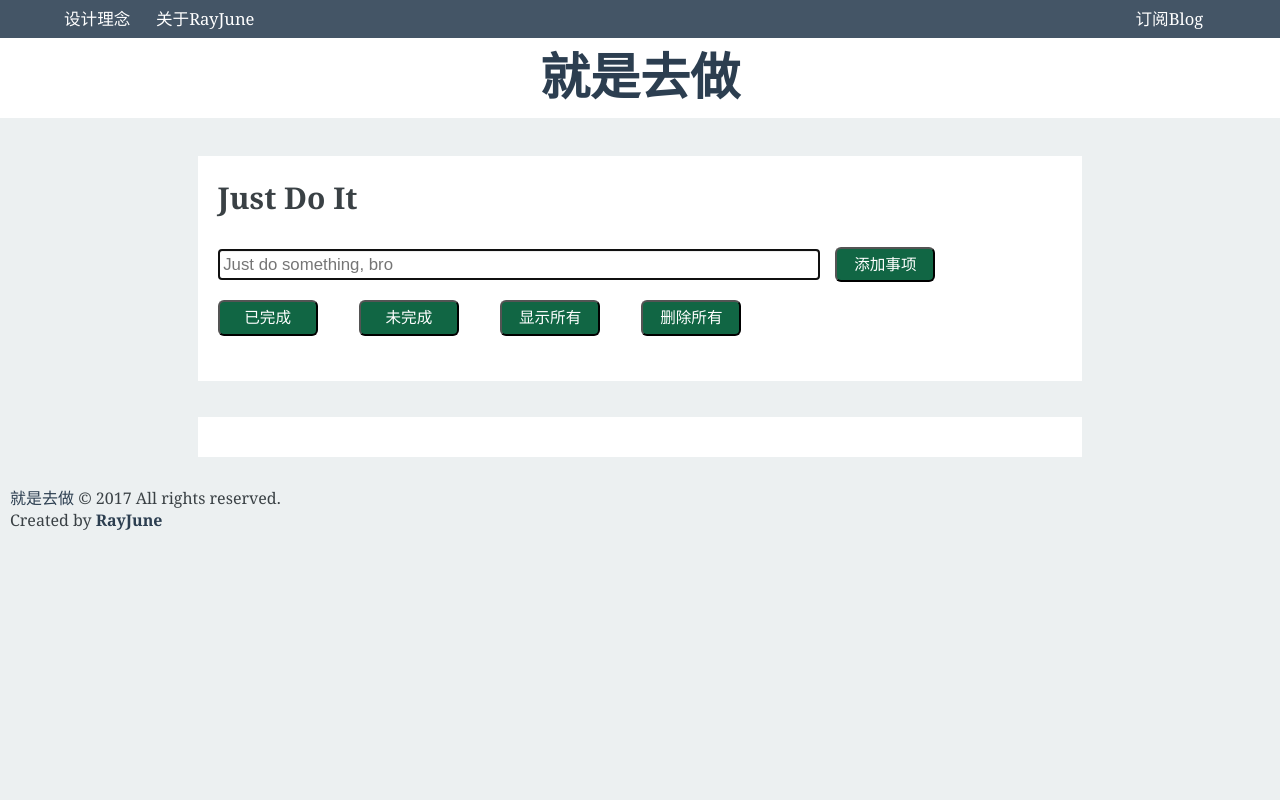
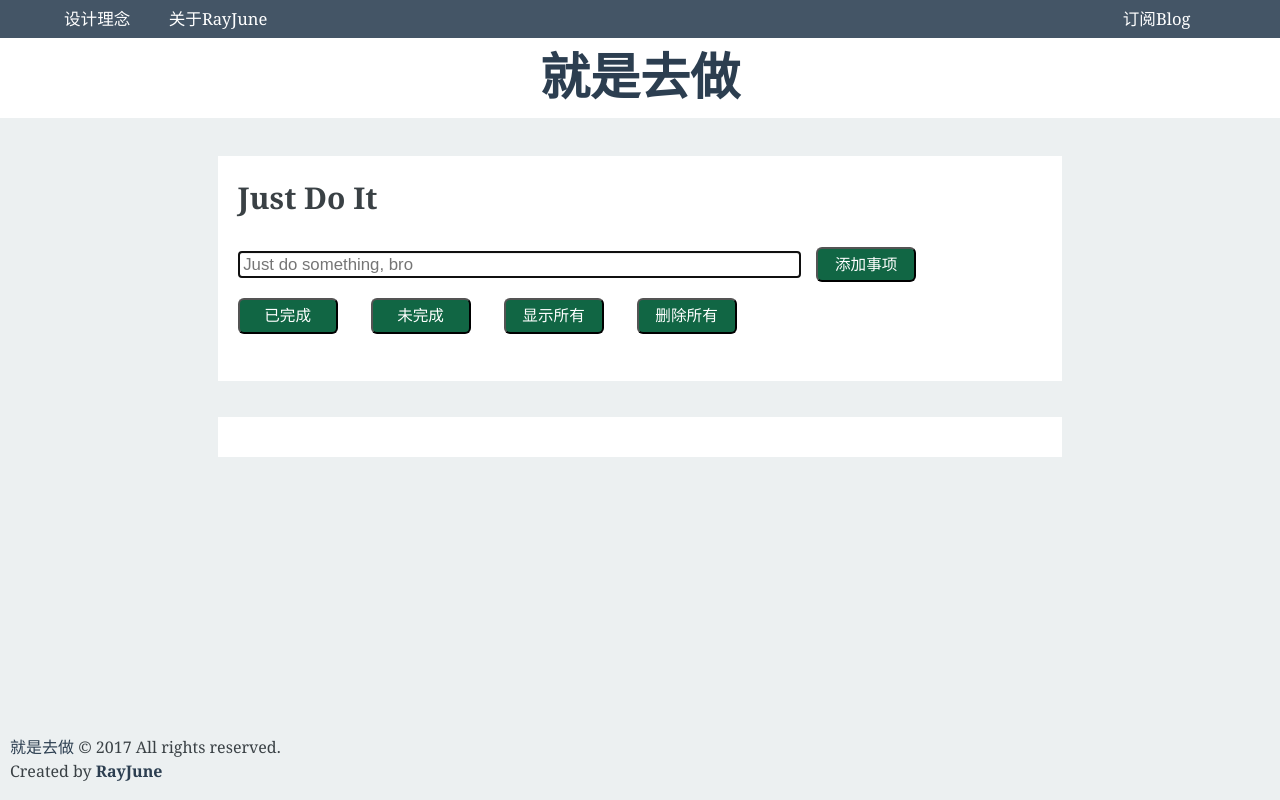
Before and after one commit to RayJune/JustToDo, a website: page index.html in a window 1280 px wide. Drawn offline with Linux system fonts and the light colour scheme.

Commit message:
use global box-sizing: border-box, and Sticky Footer (calc), simplify code

```diff
--- a/index.html
+++ b/index.html
@@ -10,13 +10,14 @@
   <body>
     <header>
       <nav class="clearfix">
-        <a href="" id="design">设计理念</a>
-        <a role="about" id="about" href="http://rayjune.xyz/about">关于RayJune</a>
-        <a role="subscribe" id="subscribe" href="http://rayjune.xyz/atom.xml">订阅Blog</a>
+        <a href="" class="design">设计理念</a>
+        <a role="about" class="about" href="http://rayjune.xyz/about">关于RayJune</a>
+        <a role="subscribe" class="subscribe" href="http://rayjune.xyz/atom.xml">订阅Blog</a>
       </nav>
       <div class="page-title"><a href="http://rayjune.xyz">就是去做</a></div>
     </header>
 
+    <div class="content-area">
       <div class="operate-area">
           <h2>Just Do It</h2>
           <input id="input" autofocus type="text" placeholder="Just do something, bro">
@@ -37,6 +38,7 @@
           <li>2017/07/01: 睡前回顾今天所学</li>
         </ul>
       </div>
+    </div>
 
     <footer>
       <a href="">就是去做</a> © 2017 All rights reserved.
--- a/src/styles/layout.css
+++ b/src/styles/layout.css
@@ -1,17 +1,22 @@
 :root {
+	font-size: 62.5%;
 	height: 100%;
-	font-size: 62.5%;
-	-webkit-tap-highlight-color: rgba(0, 0, 0, 0);
+	-webkit-box-sizing: border-box;
+	        box-sizing: border-box;
+}
+
+*, *:before, *:after {
+  -webkit-box-sizing: inherit;
+          box-sizing: inherit;
 }
 
 body {
-	max-height: 100%;
+	height: calc(100% - 15.6rem - 7.5rem); /* subtract header and footer margin */
 	font-family: Georgia, 'Source Han Sans CN', 'Xin Gothic', 'Hiragino Sans GB', 'Microsoft YaHei', sans-serif;
 	font-size: 1.6rem;
 	line-height: 1.6;
 	color: #3A4145;
 	background: #ECF0F1;
-	font-weight: normal;
 	text-rendering: geometricPrecision;
 	-webkit-font-smoothing: antialiased;
 }
@@ -36,12 +41,11 @@ a {
 	-webkit-transition:color 0.36s; /* Safari and Chrome */
 	-o-transition:color 0.36s; /* Opera */
 }
-
 a:hover {
 	color: #0D8;
 }
 
-header nav a {
+nav a {
 	font-size: 1.66rem;
 	color: #fff;
 	border-radius: 0.6rem;
@@ -50,26 +54,25 @@ header nav a {
 	-webkit-transition:background-color 0.66s; /* Safari and Chrome */
 	-o-transition:background-color 0.66s; /* Opera */
 }
-
-header nav a:hover {
+nav a:hover {
 	background-color: #0D8;
 	color: #fff;
 }
 
-header #design {
+.design {
 	float: left;
 	margin-left: 5%;
 }
-header #about {
+.about {
 	float: left;
-	margin-left: 2%;
+	margin-left: 3%;
 }
-header #subscribe {
+.subscribe {
 	float: right;
-	margin-right: 6%;
+	margin-right: 7%;
 }
 
-header .page-title {
+.page-title {
 	margin-left: auto;
 	margin-right: auto;
 	font-family: "STFangsong","Songti TC","simsun",Arial,serif;
@@ -79,7 +82,7 @@ header .page-title {
 	height: 8rem;
 }
 
-header .page-title a {
+.page-title a {
 	line-height: 8rem;
 	font-size: 5rem;
 	transition:color 0.88s;
@@ -89,9 +92,9 @@ header .page-title a {
 }
 
 footer {
-	margin-top: 2rem;
+	height: 7.5rem;
 	padding: 1rem 3.6rem 1.6rem 1rem;
-	line-height: 1.4;
+	line-height: 1.5;
 }
 
 .clearfix::before, .clearfix::after {
--- a/src/styles/todo.css
+++ b/src/styles/todo.css
@@ -1,39 +1,30 @@
+/* 用来设置 sticky footer */
+.content-area {
+  min-height: 100%;
+}
+
+/* 操作区样式 */
+.operate-area {
+  margin: 15.6rem auto 0;
+  padding: 0.8rem 2rem 0.66rem;
+  display: block;
+  width: 66%;
+  height: 22.46rem;
+  word-wrap: break-word;
+  background-color: #fff;
+  font-size: 2rem;
+}
+
 h2 {
   margin-top: 1rem;
 }
 
-.main-content{
-	display: -webkit-box;
-	display: -ms-flexbox;
-	display: flex;
-}
-
-.content{
-	-webkit-box-flex:1;
-	    -ms-flex:1;
-	        flex:1;
-	overflow: hidden;
-}
-
-.operate-area {
-  margin: 15.6rem auto 2rem;
-  padding: 2rem;
-  padding-top: 0.8rem;
-  padding-bottom: 0.66rem;
-  display: block;
-  width: 66%;
-  height: 21rem;
-  word-wrap: break-word;
-  background-color: #fff;
-  overflow: hidden;
-  font-size: 2rem;
-}
-
-input {
+/* 输入框样式 */
+#input {
   display: inline-block;
   width: 70%;
   font-size: 1.68rem;
-  height: 1.98rem;
+  height: 2.7rem;
   padding: 0.36rem;
   margin-right: 1rem;
   margin-bottom: 2rem;
@@ -42,25 +33,23 @@ input {
           box-shadow: inset 0 0.1rem 0.1rem rgba(0,0,0,.075);
 }
 
-
+/* button 的统一样式 */
 button {
   padding: 0.8rem 0;
   font-size: 1.56rem;
   line-height: 1;
   width: 10rem;
   border-radius: 0.6rem;
-  color: #ffffff;
+  color: #fff;
   background-color: #164;
+  -webkit-transition:background-color 0.66s;
   transition:background-color 0.66s;
-  -moz-transition:background-color 0.66s; /* Firefox 4 */
-  -webkit-transition:background-color 0.66s; /* Safari and Chrome */
-  -o-transition:background-color 0.66s; /* Opera */
 }
-
 button:hover {
   background-color: #0D8;
 }
 
+/* 除了 add button 外，其他四个 button 的样式 */
 .buttons {
   width: 62%;
   display: -webkit-box;
@@ -77,14 +66,13 @@ button:hover {
           justify-content: space-between;
 }
 
+/* 列表样式 */
 ul {
   list-style: none;
-  margin: 0;
-  padding: 0;
+  margin: 3.6rem auto 1rem;
+  padding: 2rem;
   width: 66%;
-  margin: 3.6rem auto 1rem;
-  background-color: white;
-  padding: 2rem;
+  background-color: #fff;
 }
 
 ul li {
@@ -98,10 +86,10 @@ ul li {
   -webkit-user-select: none;
      -moz-user-select: none;
       -ms-user-select: none;
-          user-select: none; /*用户不能选中文本*/
+          user-select: none; /* 用户不能选中文本 */
 }
 
-/* 奇数li颜色不同，为了美观 */
+/* 奇数时使用不同的颜色 */
 ul li:nth-child(odd) {
   background: #f9f9f9;
 }
@@ -125,7 +113,7 @@ ul li.checked::before {
   border-color: #fff;
   border-style: solid;
   border-width: 0 0.1rem 0.1rem 0;
-  top: 1rem;
+  top: 1.5rem;
   left: 1.6rem;
   -webkit-transform: rotate(45deg);
           transform: rotate(45deg);
@@ -140,8 +128,7 @@ ul li.checked::before {
   top: 0;
   padding: 1.2rem 1.6rem 1.2rem 1.6rem
 }
-
 .close:hover {
   background-color: #0D8;
-  color: white;
+  color: #fff;
 }
```
Also changed, not shown: dist/styles/main.min.css, favicon.ico (added). Lines whose indentation alone changed are shown as unchanged.
